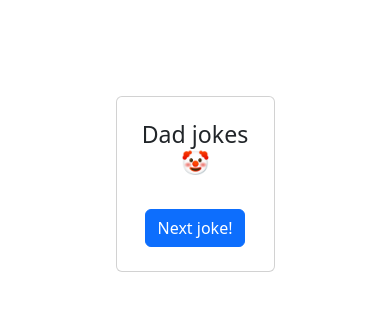
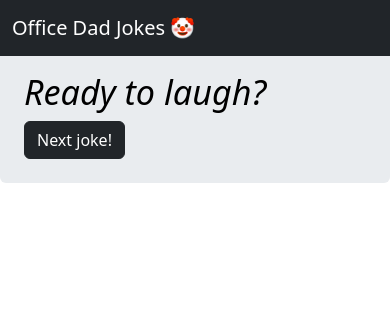
Before and after one commit to Luovtyrell/OfficeDadJokes-Demo, a website with bundled scripts: page index.html in a window 390 px wide. Built offline with nearby package versions, Linux system fonts and the light colour scheme; no server answers.

Commit message:
2- Added responsive layout and uploaded sample images to the img folder

```diff
--- a/index.html
+++ b/index.html
@@ -9,24 +9,18 @@
 </head>
 
 <body>
+	<nav class="navbar navbar-dark bg-dark fixed-top">
+		<div class="container-fluid">
+			<a class="navbar-brand" href="#">Office Dad Jokes 🤡</a>
+	</nav>
 	<section class="pt-5" id="jokesArea">
-		<div class="container px-4 px-lg-5 mt-5">
-			<div class="row gx-4 gx-lg-5 row-cols-2 row-cols-md-3 row-cols-xl-4 justify-content-center">
-				<div class="col mb-5">
-					<div class="card">
-						<div class="card-body p-4 text-center">
-							<h3>Dad jokes 🤡</h3>
-							<div class="text-center">
-								<h6 id="jokeView"></h6>
-							</div>
-						</div>
-						<div class="card-footer p-4 pt-0 border-top-0 bg-transparent">
-							<div class="text-center">
-								<button type="button" id="button" class="btn btn-primary">Next joke!</button>
-							</div>
-						</div>
-					</div>
+		<div class="card border-0 p-4 p-md-5 mb-4 rounded text-body-emphasis bg-body-secondary">
+			<div class="col-lg-6 px-0">
+				<h1 class="display-4 fst-italic">Ready to laugh?</h1>
+				<div class="text-center">
+					<h6 id="jokeView"></h6>
 				</div>
+				<button type="button" id="button" class="btn btn-dark">Next joke!</button>
 			</div>
 		</div>
 	</section>
```
Also changed, not shown: src/IMG/mobileLayoutVersion1.png (added), src/IMG/tabletLayoutVersion1.png (added), src/IMG/webLayoutVersion1.png (added).
